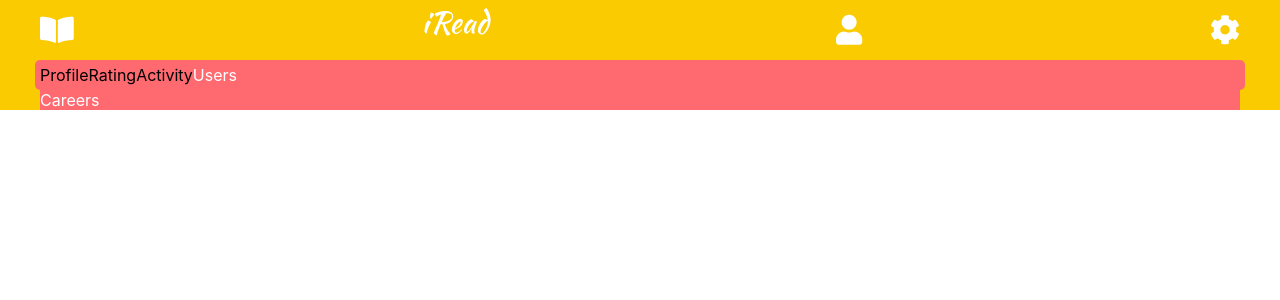
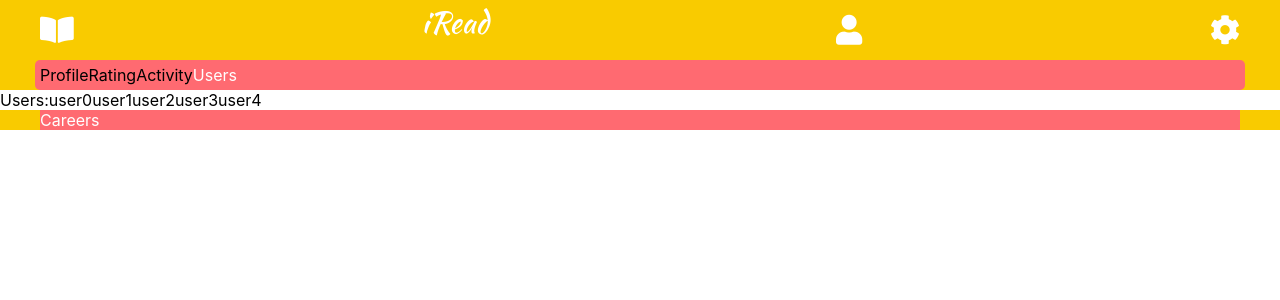
Before and after one commit to ephadeev/iread, a React (Create React App) app: page /users in a window 1280 px wide. Shown: the top 300 px of the page. Built offline with nearby package versions, Linux system fonts and the light colour scheme; no server answers; the database is empty.

Commit message:
add users page blank

```diff
--- a/src/App.js
+++ b/src/App.js
@@ -8,6 +8,7 @@ import Footer from "./Components/Footer/Footer";
 import Careers from './Components/Footer/Careers/Careers'
 import {BrowserRouter, Route} from "react-router-dom";
 import ActivityContainer from "./Components/Activity/ActivityContainer";
+import UsersContainer from "./Components/Users/UsersContainer";
 
 const App = (props) => {
     // const [userData, setUserData] = useState(null);
@@ -49,6 +50,7 @@ const App = (props) => {
                                               dispatch={props.dispatch} />
                        }
                 />
+                <Route exact path="/users" render={() => <UsersContainer />} />
                 <Footer />
             </div>
         </BrowserRouter>
--- a/src/Components/Users/Users.jsx
+++ b/src/Components/Users/Users.jsx
@@ -2,12 +2,10 @@ import React from "react";
 
 const Users = (props) => {
 
-    let users = ['user0', 'user1', 'user2', 'user3' , 'user4'];
-
     return (
         <div>
             Users:
-            {users}
+            {props.users}
         </div>
     );
 };
--- a/src/Components/Users/UsersContainer.jsx
+++ b/src/Components/Users/UsersContainer.jsx
@@ -5,7 +5,7 @@ import {connect} from 'react-redux';
 
 let mapStateToProps = (state) => {
     return {
-
+        users: ['user0', 'user1', 'user2', 'user3' , 'user4']
     }
 };
 
```
